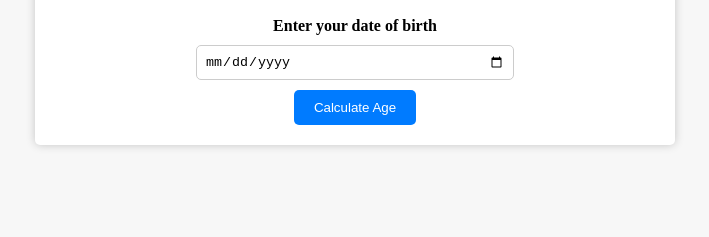
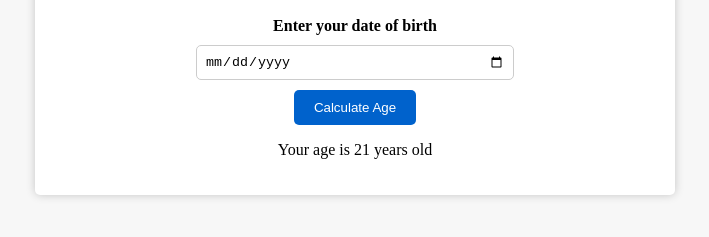
Before and after one commit to dammydrizzle/Projects, a plain HTML site: page index.html in a window 1280 px wide. In both pictures the pointer is over the button "Calculate Age". Shown: the part 85-322 px from the top of the page, without its empty margins (285-994 px from the left). Drawn offline with Linux system fonts and the light colour scheme.

Commit message:
styled the hover button

```diff
--- a/index.html
+++ b/index.html
@@ -13,6 +13,7 @@
             <label for="Birthday">Enter your date of birth</label>
             <input type="date" id="birthday" name="birthday">
             <button>Calculate Age</button>
+            <p id="result">Your age is 21 years old</p>
 
         </div>
     </div>
--- a/style.css
+++ b/style.css
@@ -45,4 +45,9 @@ button {
     border-radius: 5px;
     margin-top: 10px;
     cursor: pointer;
+    transition: background-color .3s ease;
 }
+
+button:hover {
+    background-color: #0062cc;
+}
```
